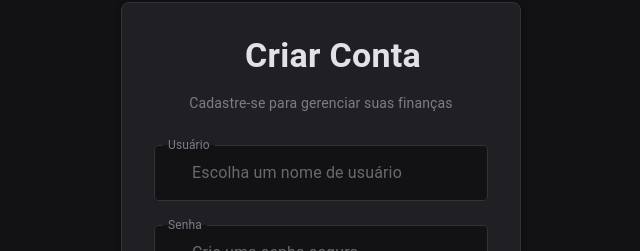
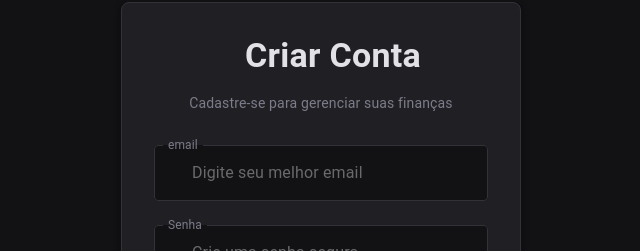
Before and after one commit to LexAlmeida/Finance, a React (Vite) app in the folder my-project/: page /register in a window 1280 px wide. Shown: the part 184-435 px from the top of the page, without its empty margins (319-959 px from the left). Built offline with nearby package versions, Linux system fonts and the light colour scheme; some icons are missing.

Commit message:
refactor: migrar estado do formulário para react-hook-form e adicionar validações nativas

```diff
--- a/my-project/src/pages/Finance.tsx
+++ b/my-project/src/pages/Finance.tsx
@@ -109,7 +109,6 @@ export const Finance = ({setCarregarTransacoes}: {setCarregarTransacoes: (fn: ()
         <BoxPrincipal>
             <Outlet context={{carregarTransacoes: carregarDados}}/>
 
-            {/* Box Sticky (Fixo no topo) */}
             <Box sx={{
                 position: 'sticky',
                 top: 0,
@@ -119,8 +118,6 @@ export const Finance = ({setCarregarTransacoes}: {setCarregarTransacoes: (fn: ()
                 pb: 2,
                 mt: -2
             }}>
-                {/* AQUI ESTAVA O ERRO PROVAVELMENTE: */}
-                {/* Passamos o estado 'resumoDados' para a prop 'resumo' */}
                 <Cards resumo={resumoDados}/>
 
                 <Box sx={{ mt: 2 }}>
--- a/my-project/src/pages/Register.tsx
+++ b/my-project/src/pages/Register.tsx
@@ -5,36 +5,36 @@ import SavingsIcon from '@mui/icons-material/Savings';
 import EmailIcon from '@mui/icons-material/Email';
 import LockIcon from '@mui/icons-material/Lock';
 import { cadastrarUsuario } from "../shared/services/post/users";
+import { useForm } from "react-hook-form";
 
 
 export const Register = () => {
     const navigate = useNavigate();
+    const [registerError, setRegisterError] = useState<string | null>(null);
 
-    const [loginInput, setLoginInput] = useState('');
-    const [senhaInput, setSenhaInput] = useState('');
-    const [erro, setErro] = useState(false);
+    const {
+        register,
+        handleSubmit,
+        formState: {errors, isSubmitting},
+    } = useForm({
+        defaultValues:{
+            email: '',
+            password:''
+        }
+    })
 
-    const handleRegister = async () => {
-        const loginLimpo = loginInput.trim()
-        const senhaLimpa = senhaInput.trim();
+    const onSubmit = async (data: any) => {
+        try{
+            setRegisterError(null);
 
-        if(!loginLimpo || !senhaLimpa){
-          alert("Por favor, preencha todos os campos.");
-          return;
-        }
-
-        try{
-            setErro(false);
-
-            await cadastrarUsuario(loginLimpo, senhaLimpa);
+            await cadastrarUsuario(data.email.trim(), data.password.trim());
 
             alert("Conta criada com sucesso! Faça login para continuar.");
 
             navigate('/login');
         } catch (error: any) {
-            setErro(true);
-            const mensagemErro = error.response?.data?.erro || "Erro ao criar conta.";
-            alert(mensagemErro);
+            const message = error.response?.data?.erro || "Erro ao criar conta.";
+            setRegisterError(message);
         }
     };
 
@@ -77,19 +77,24 @@ export const Register = () => {
                 <Stack spacing={3}>
                     <TextField
                         fullWidth
-                        label="Usuário"
-                        variant="outlined"
-                        placeholder="Escolha um nome de usuário"
-                        value={loginInput}
-                        onChange={(e) => setLoginInput(e.target.value)}
+                        label="email"
+                        placeholder="Digite seu melhor email"
+                        {...register('email', {
+                            required: "O e-mail é obrigatório",
+                            pattern:{
+                                value: /^[A-Z0-9._%+-]+@[A-Z0-9.-]+\.[A-Z]{2,}$/i,
+                                message: "Endereco de email invalido"
+                            }
+                        })}
 
-                        error={erro}
+                        error={!!errors.email || !!registerError}
+                        helperText={(errors.email?.message as string) || (registerError ? "Não foi possível realizar o cadastro." : "")}
 
                         InputLabelProps={{ style: { color: '#7c7c8a' } }}
                         InputProps={{
                             startAdornment: (
                                 <InputAdornment position="start">
-                                    <EmailIcon sx={{ color: erro ? 'secondary.main' : '#00B37E' }} />
+                                    <EmailIcon sx={{ color: (errors.email || registerError) ? 'secondary.main' : '#00B37E' }} />
                                 </InputAdornment>
                             ),
                             sx: {
@@ -108,17 +113,18 @@ export const Register = () => {
                         type="password"
                         variant="outlined"
                         placeholder= "Crie uma senha segura"
-                        value={senhaInput}
-                        onChange={(e) => setSenhaInput(e.target.value)}
-
-                        error={erro}
-                        helperText={erro ? "Não foi possível realizar o cadastro." : ""}
+                        {...register('password', {
+                            required: 'A senha é obrigatória',
+                            minLength: {value: 6, message:"A senha deve conter no minimo 6 caracteres."}
+                        })}
+                        error={!!errors.password || !!registerError}
+                        helperText={(errors.password?.message as string) || (registerError ? "Não foi possível realizar o cadastro." : "")}
 
                         InputLabelProps={{ style: { color: '#7c7c8a' } }}
                         InputProps={{
                             startAdornment: (
                                 <InputAdornment position="start">
-                                    <LockIcon sx={{ color: erro ? 'secondary.main' : 'primary.main' }} />
+                                    <LockIcon sx={{ color: (errors.password || registerError) ? 'secondary.main' : 'primary.main' }} />
                                 </InputAdornment>
                             ),
                             sx: {
@@ -132,9 +138,10 @@ export const Register = () => {
                     />
 
                     <Button
+                        type="submit"
                         variant="contained"
                         fullWidth
-                        onClick={handleRegister}
+                        onClick={handleSubmit(onSubmit)}
                         sx={{
                             backgroundColor: 'primary.light',
                             color: 'white',
@@ -145,7 +152,7 @@ export const Register = () => {
                             }
                         }}
                     >
-                        CADASTRAR
+                        {isSubmitting ? "CADASTRANDO..." : "CADASTRAR"}
                     </Button>
                 </Stack>
 
```
